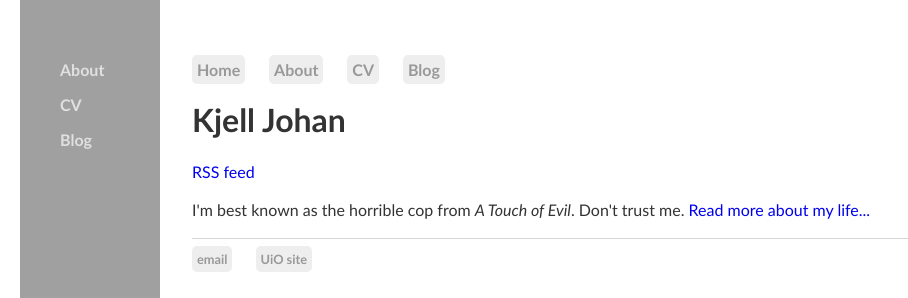
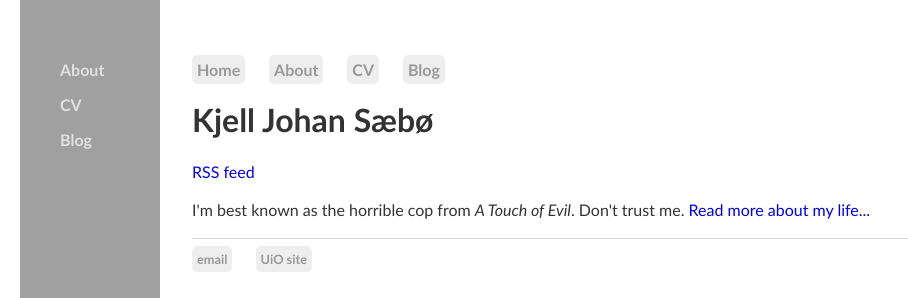
Before and after one commit to kjelljs/kjelljs.github.io, a Jekyll site: the page built from index.html, in a window 1280 px wide. Shown: the top 298 px of the page, without its empty margins (0-908 px from the left). Built offline with Jekyll 4.4.1, drawn with Linux system fonts in a browser that asks for light colours.

Commit message:
Update index.html

```diff
--- a/index.html
+++ b/index.html
@@ -3,7 +3,7 @@ layout: default
 title: Kjell Johan S
 ---
 <div class="blurb">
-	<h1>Kjell Johan</h1>
+	<h1>Kjell Johan Sæbø</h1>
 	<p><a href="http://kjelljs.github.io/blog/atom.xml">RSS feed</a></p>
 	<p>I'm best known as the horrible cop from <em>A Touch of Evil</em>. Don't trust me. <a href="/about">Read more about my life...</a></p>
 </div><!-- /.blurb -->
```
